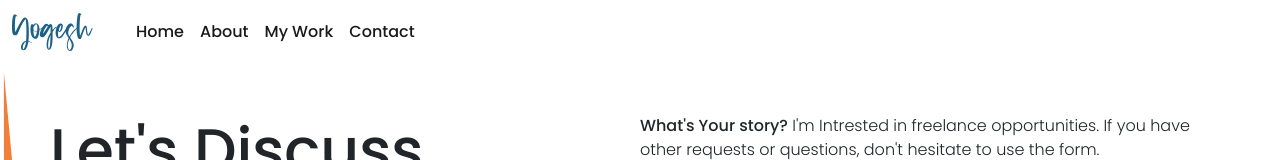
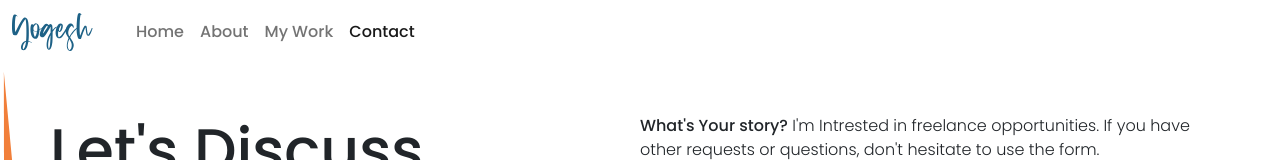
Before and after one commit to YogeshSharma01/my-portfolio, a React (Create React App) app: page /contact in a window 1280 px wide. Shown: the top 160 px of the page. Built offline with nearby package versions, Linux system fonts and the light colour scheme.

Commit message:
2 projects added and useLocation hook for Navbar active problem

```diff
--- a/src/Components/Navbar/Navbar.jsx
+++ b/src/Components/Navbar/Navbar.jsx
@@ -1,12 +1,18 @@
-import React from 'react';
+import React,{useEffect} from 'react';
 import Name from '../../img/name.png'
-import {Link} from 'react-router-dom';
+import {Link, useLocation} from 'react-router-dom';
 import "./Navbar.css";
 
 export default function Navbar() {
+  let location = useLocation();
+ useEffect(() => {
+
+  }, [location]);
+
+
   return (
     <>
-      <nav className="navbar navbar-expand-lg navbar-light bg-">
+      <nav className="navbar navbar-expand-lg navbar-light ">
   <div className="container-fluid">
     <Link className="navbar-brand" to="/">
         <img src={Name} alt="logo"></img>
@@ -17,16 +23,16 @@ export default function Navbar() {
     <div className="collapse navbar-collapse" id="navbarSupportedContent">
       <ul className="navbar-nav me-auto mb-2 mb-lg-0">
         <li className="nav-item">
-          <Link className="nav-link active" aria-current="page" to="/"><span className="ok"> Home</span></Link>
+          <Link className={`nav-link ${location.pathname==="/"? "active": ""} `} aria-current="page" to="/"><span className="ok"> Home</span></Link>
         </li>
         <li className="nav-item">
-          <Link className="nav-link active" to="/about"><span className="ok">About</span></Link>
+          <Link className={`nav-link ${location.pathname==="/about"? "active": ""} `} to="/about"><span className="ok">About</span></Link>
         </li>
         <li className="nav-item">
-          <Link className="nav-link active" to="/work"><span className="ok">My Work</span></Link>
+          <Link className={`nav-link ${location.pathname==="/work"? "active": ""} `} to="/work"><span className="ok">My Work</span></Link>
         </li>
         <li className="nav-item">
-          <Link className="nav-link active" to="/contact"><span className="ok">Contact</span></Link>
+          <Link className={`nav-link ${location.pathname==="/contact"? "active": ""} `} to="/contact"><span className="ok">Contact</span></Link>
         </li>
 
 
--- a/src/Data.js
+++ b/src/Data.js
@@ -55,5 +55,19 @@ export const Webprojects = [
         link:"https://github.com/YogeshSharma01/React_News_Application",
         desc: "The React News Application."
     },
+    {
+        id: 9,
+        heading: "ReactRedux",
+        img : "https://i.gifer.com/H0VV.gif",
+        link:"https://github.com/YogeshSharma01/react-redux-bank-app",
+        desc: " + & - operations application using redux store."
+    },
+    {
+        id: 10,
+        heading: "MERN Stack Auth-CRUD app",
+        img : "https://media3.giphy.com/media/qgQUggAC3Pfv687qPC/giphy.gif",
+        link:"https://github.com/YogeshSharma01/mern-auth-curd",
+        desc: "CRUD Application using MERN Stack and JWT authentication ... one functinaliy is still in progress."
+    },
 
 ]
```
